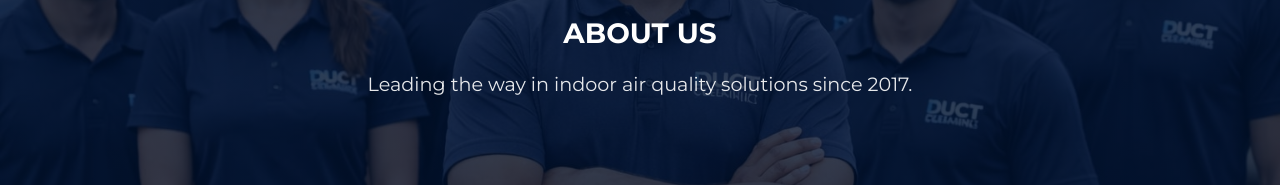
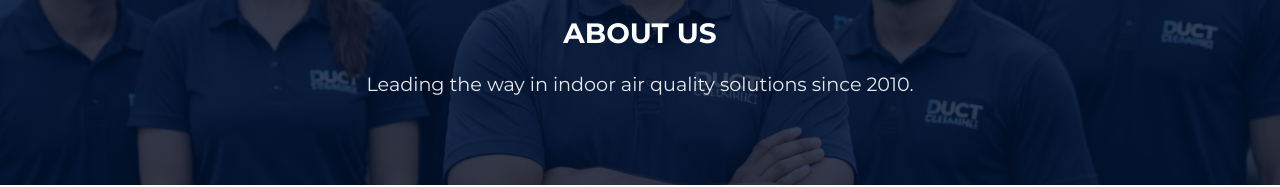
Before and after one commit to josph8487-prog/duct-Canada-original, a Next.js app: page /about in a window 1280 px wide. Shown: the part 305-492 px from the top of the page. Built offline with nearby package versions, Linux system fonts and the light colour scheme.

Commit message:
Update page.tsx

```diff
--- a/src/app/about/page.tsx
+++ b/src/app/about/page.tsx
@@ -9,7 +9,7 @@ export default function About() {
                 <div className="container">
                     <h1 className={styles.heroTitle} style={{ marginTop: '140px', fontSize: '28px', fontWeight: '700' }}>About Us</h1>
 
-                    <p className={styles.heroSubtitle}>Leading the way in indoor air quality solutions since 2017.</p>
+                    <p className={styles.heroSubtitle}>Leading the way in indoor air quality solutions since 2010.</p>
                 </div>
             </section>
 
```
